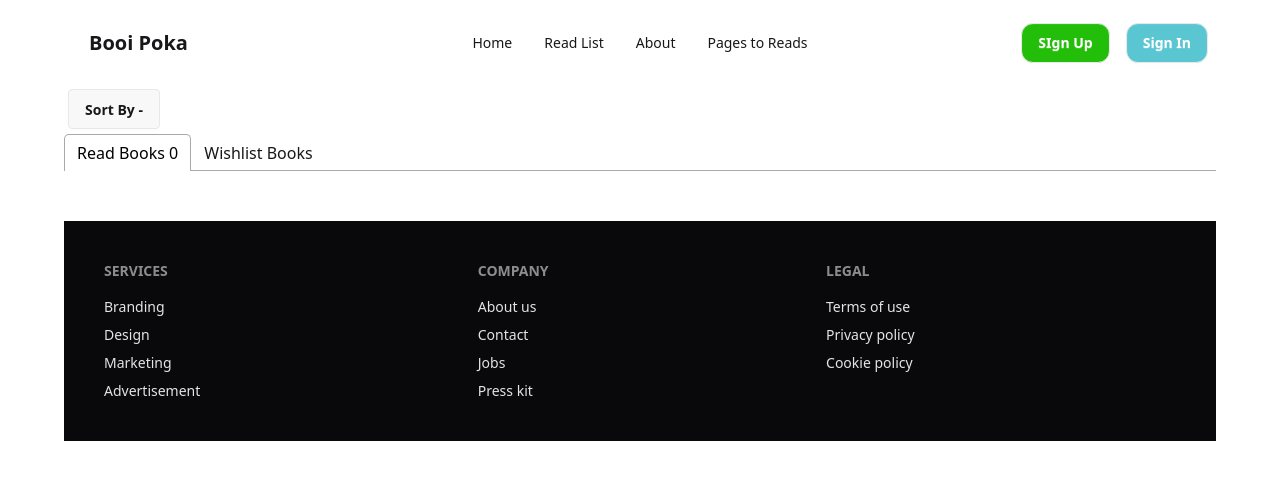
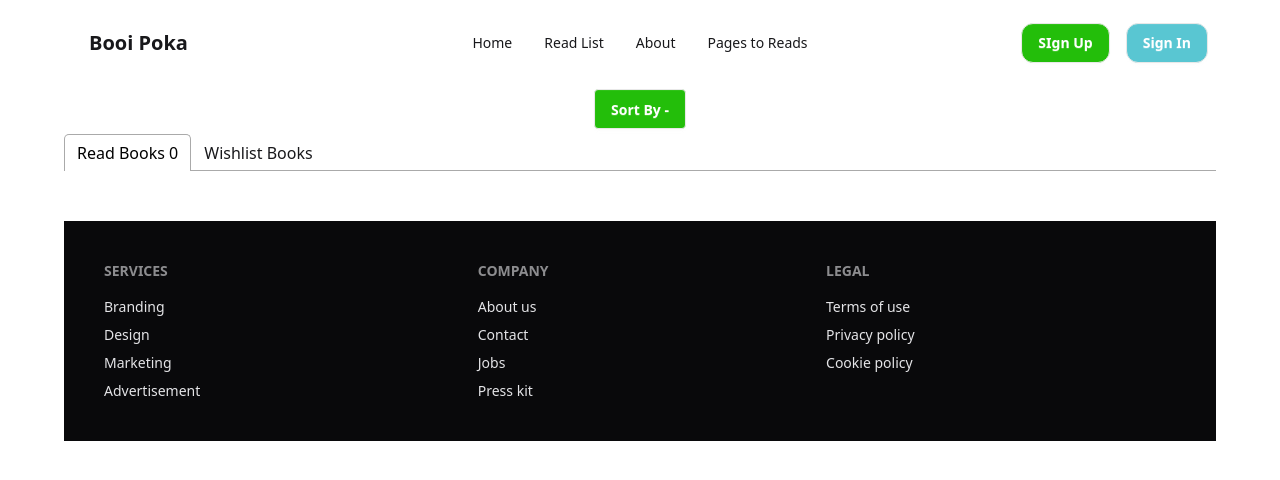
Before and after one commit to ahhimu/boipoka, a React (Vite) app: page /readList in a window 1280 px wide. Shown: the top 480 px of the page. Built offline with nearby package versions, Linux system fonts and the light colour scheme.

Commit message:
Fallback Related

```diff
--- a/package.json
+++ b/package.json
@@ -23,6 +23,7 @@
     "@types/react": "^19.1.2",
     "@types/react-dom": "^19.1.2",
     "@vitejs/plugin-react": "^4.4.1",
+    "connect-history-api-fallback": "^2.0.0",
     "daisyui": "^5.0.35",
     "eslint": "^9.25.0",
     "eslint-plugin-react-hooks": "^5.2.0",
--- a/src/pages/Books/ReadList/ReadList.jsx
+++ b/src/pages/Books/ReadList/ReadList.jsx
@@ -39,8 +39,8 @@ const handleSort = (type)=>{
 
     return (
         <div>
-        <details className="dropdown">
-  <summary className="btn m-1">Sort By - {sort?sort:""}</summary>
+        <details className="dropdown flex items-center justify-center">
+  <summary className="btn m-1 bg-[#23BE0A] text-white">Sort By - {sort?sort:""}</summary>
   <ul className="menu dropdown-content bg-base-100 rounded-box z-1 w-52 p-2 shadow-sm">
     <li><a onClick={()=>handleSort("Pages")}>Pages</a></li>
     <li><a onClick={()=>handleSort("Ratings")}>Ratings</a></li>
@@ -55,7 +55,7 @@ const handleSort = (type)=>{
 
     <TabPanel>
       {/* <h2>Any content 1</h2> */}
-     <div className='mb-10 grid grid-cols-2 md:grid-cols-2 lg:grid-cols-3 gap-8'>
+     <div className='mb-10 grid grid-cols-2 md:grid-cols-2 lg:grid-cols-3 gap-5'>
          {
         readList.map(bok => <Book key={bok.bookId} data={bok}></Book>)
       }
--- a/vite.config.js
+++ b/vite.config.js
@@ -2,7 +2,11 @@ import { defineConfig } from 'vite'
 import react from '@vitejs/plugin-react'
 import tailwindcss from '@tailwindcss/vite'
 
+
 // https://vite.dev/config/
 export default defineConfig({
   plugins: [react(),tailwindcss()],
+  server: {
+    historyApiFallback: true, // ➤ এটা route fallback সাপোর্ট করে
+  }
 })
```
Also changed, not shown: 1 other file (tests, documents, lock files or other folders).
